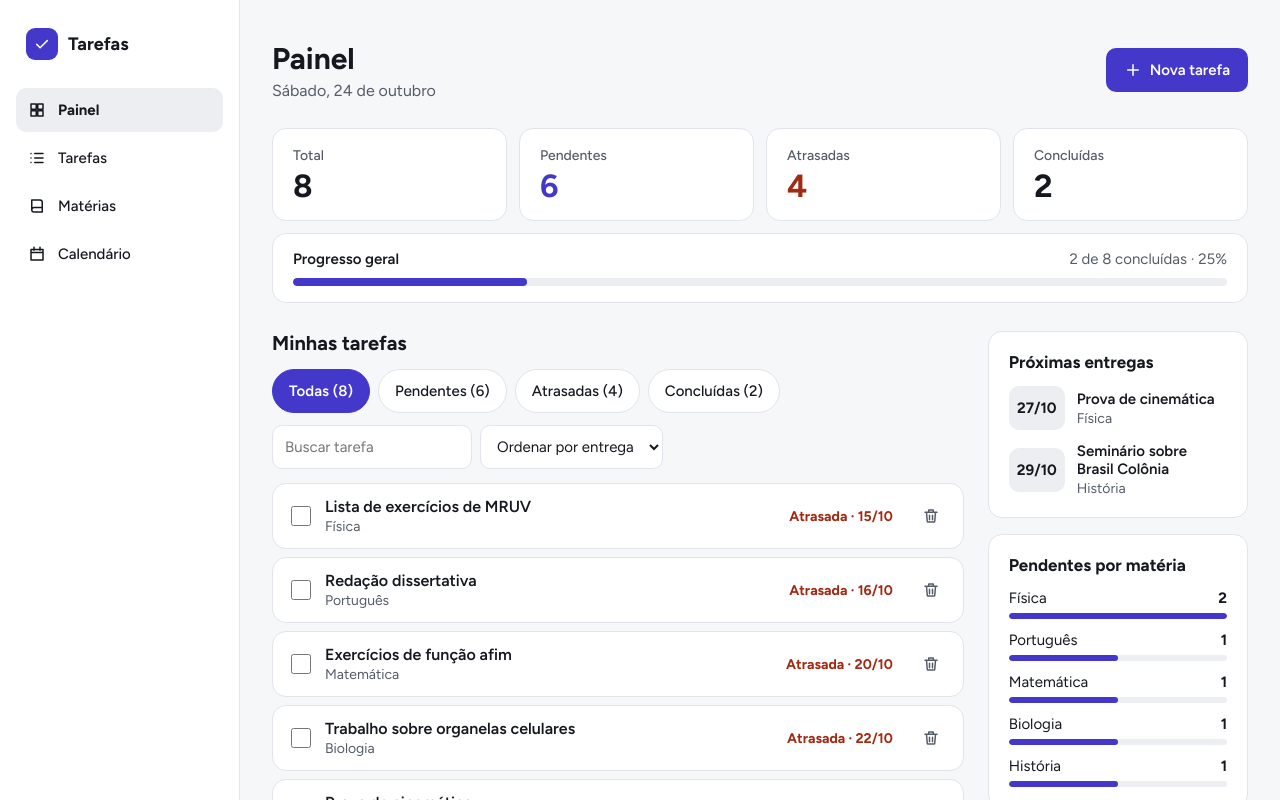
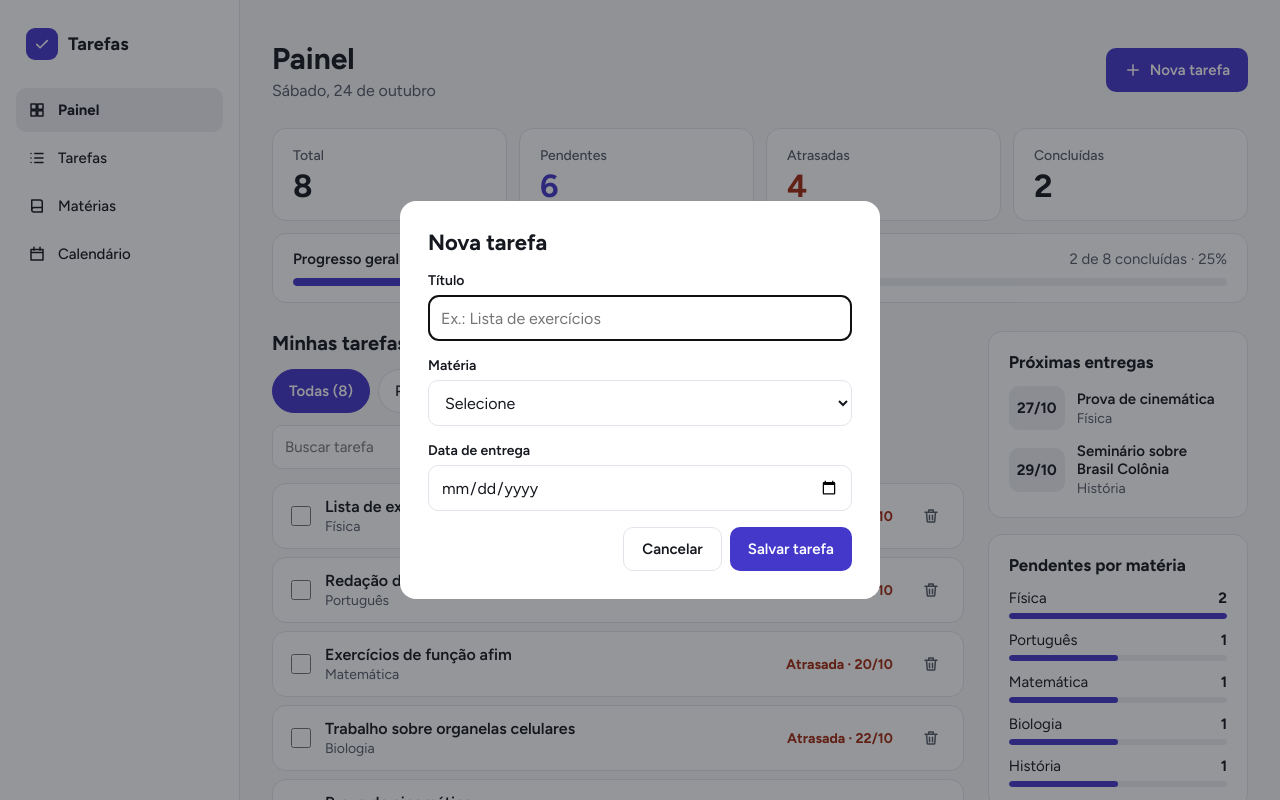
Before and after one commit to AlefPereiraSilva/school-task-manager-front, a React (Vite) app: page / in a window 1280 px wide. Both pictures are taken after a click on the button "Nova tarefa". Shown: the top 800 px of the page. Built offline with nearby package versions, Linux system fonts and the light colour scheme.

Commit message:
feat: adiciona formulário de nova tarefa

```diff
--- a/src/componentes/Cabecalho/Cabecalho.jsx
+++ b/src/componentes/Cabecalho/Cabecalho.jsx
@@ -10,7 +10,7 @@ function pegarDataDeHoje() {
   return texto.charAt(0).toUpperCase() + texto.slice(1)
 }
 
-function Cabecalho({ titulo }) {
+function Cabecalho({ titulo, aoClicarNovaTarefa }) {
   const dataDeHoje = pegarDataDeHoje()
 
   return (
@@ -20,8 +20,8 @@ function Cabecalho({ titulo }) {
         <p className="cabecalho-data">{dataDeHoje}</p>
       </div>
 
-      {/* quero implementar a aba de nova tarefa aqui*/}
-      <button type="button" className="botao-principal">
+      {/* Abre a janela de nova tarefa */}
+      <button type="button" className="botao-principal" onClick={aoClicarNovaTarefa}>
         <IconeMais />
         Nova tarefa
       </button>
--- /dev/null
+++ b/src/componentes/FormularioTarefa/FormularioTarefa.css
@@ -0,0 +1,84 @@
+/* Estilos da janela de nova tarefa */
+
+/* Fundo escuro que cobre a tela toda */
+.janela-fundo {
+  position: fixed;
+  inset: 0;
+  display: flex;
+  align-items: center;
+  justify-content: center;
+  padding: 16px;
+  background: rgba(21, 24, 30, 0.45);
+  z-index: 10;
+}
+
+.janela {
+  width: 100%;
+  max-width: 480px;
+  display: flex;
+  flex-direction: column;
+  gap: 16px;
+  padding: 28px;
+  background: var(--cor-cartao);
+  border-radius: 16px;
+}
+
+.janela-titulo {
+  margin: 0;
+  font-size: 22px;
+  font-weight: 700;
+}
+
+.campo {
+  display: flex;
+  flex-direction: column;
+  gap: 6px;
+}
+
+.campo label {
+  font-size: 14px;
+  font-weight: 600;
+}
+
+.campo input,
+.campo select {
+  height: 46px;
+  padding: 0 12px;
+  border: 1px solid var(--cor-borda);
+  border-radius: 10px;
+  background: var(--cor-cartao);
+  color: var(--cor-texto);
+  font-family: inherit;
+  font-size: 16px;
+}
+
+.janela-erro {
+  margin: 0;
+  font-size: 14px;
+  font-weight: 600;
+  color: var(--cor-atrasada);
+}
+
+.janela-botoes {
+  display: flex;
+  justify-content: flex-end;
+  gap: 8px;
+}
+
+/* Botão branco com borda */
+.botao-secundario {
+  min-height: 44px;
+  padding: 0 18px;
+  border: 1px solid var(--cor-borda);
+  border-radius: 10px;
+  background: var(--cor-cartao);
+  color: var(--cor-texto);
+  font-family: inherit;
+  font-size: 15px;
+  font-weight: 600;
+  cursor: pointer;
+}
+
+.botao-secundario:hover {
+  background: var(--cor-item-ativo);
+}
--- /dev/null
+++ b/src/componentes/FormularioTarefa/FormularioTarefa.jsx
@@ -0,0 +1,90 @@
+// Janela com o formulário para criar uma tarefa nova.
+
+import { useState } from 'react'
+import materias from '../../dados/materias.js'
+import './FormularioTarefa.css'
+
+function FormularioTarefa({ aoSalvar, aoFechar }) {
+  const [titulo, setTitulo] = useState('')
+  const [materia, setMateria] = useState('')
+  const [dataEntrega, setDataEntrega] = useState('')
+  const [erro, setErro] = useState('')
+
+  function salvar(evento) {
+    // Não deixa a página recarregar ao enviar o formulário
+    evento.preventDefault()
+
+    if (titulo.trim() === '' || materia === '' || dataEntrega === '') {
+      setErro('Preencha todos os campos.')
+      return
+    }
+
+    aoSalvar({ titulo: titulo.trim(), materia: materia, dataEntrega: dataEntrega })
+  }
+
+  // Fecha a janela com a tecla Esc
+  function verificarTecla(evento) {
+    if (evento.key === 'Escape') {
+      aoFechar()
+    }
+  }
+
+  return (
+    <div className="janela-fundo" onKeyDown={verificarTecla}>
+      <form
+        className="janela"
+        role="dialog"
+        aria-modal="true"
+        aria-labelledby="titulo-janela"
+        onSubmit={salvar}
+      >
+        <h2 id="titulo-janela" className="janela-titulo">Nova tarefa</h2>
+
+        <div className="campo">
+          <label htmlFor="campo-titulo">Título</label>
+          <input
+            id="campo-titulo"
+            type="text"
+            placeholder="Ex.: Lista de exercícios"
+            value={titulo}
+            onChange={(evento) => setTitulo(evento.target.value)}
+            autoFocus
+          />
+        </div>
+
+        <div className="campo">
+          <label htmlFor="campo-materia">Matéria</label>
+          <select id="campo-materia" value={materia} onChange={(evento) => setMateria(evento.target.value)}>
+            <option value="">Selecione</option>
+            {materias.map((nome) => (
+              <option key={nome} value={nome}>{nome}</option>
+            ))}
+          </select>
+        </div>
+
+        <div className="campo">
+          <label htmlFor="campo-data">Data de entrega</label>
+          <input
+            id="campo-data"
+            type="date"
+            value={dataEntrega}
+            onChange={(evento) => setDataEntrega(evento.target.value)}
+          />
+        </div>
+
+        {erro !== '' && <p className="janela-erro" role="alert">{erro}</p>}
+
+        <div className="janela-botoes">
+          <button type="button" className="botao-secundario" onClick={aoFechar}>
+            Cancelar
+          </button>
+          <button type="submit" className="botao-principal">
+            Salvar tarefa
+          </button>
+        </div>
+      </form>
+    </div>
+  )
+}
+
+export default FormularioTarefa
--- /dev/null
+++ b/src/dados/materias.js
@@ -0,0 +1,18 @@
+// Matérias que aparecem no formulário de nova tarefa.
+
+const materias = [
+  'Artes',
+  'Biologia',
+  'Educação Física',
+  'Filosofia',
+  'Física',
+  'Geografia',
+  'História',
+  'Inglês',
+  'Matemática',
+  'Português',
+  'Química',
+  'Sociologia',
+]
+
+export default materias
--- a/src/paginas/Painel/Painel.jsx
+++ b/src/paginas/Painel/Painel.jsx
@@ -3,6 +3,7 @@ import BarraProgresso from '../../componentes/BarraProgresso/BarraProgresso.jsx'
 import Cabecalho from '../../componentes/Cabecalho/Cabecalho.jsx'
 import CartaoResumo from '../../componentes/CartaoResumo/CartaoResumo.jsx'
 import FiltrosTarefas from '../../componentes/FiltrosTarefas/FiltrosTarefas.jsx'
+import FormularioTarefa from '../../componentes/FormularioTarefa/FormularioTarefa.jsx'
 import ListaTarefas from '../../componentes/ListaTarefas/ListaTarefas.jsx'
 import PendentesPorMateria from '../../componentes/PendentesPorMateria/PendentesPorMateria.jsx'
 import ProximasEntregas from '../../componentes/ProximasEntregas/ProximasEntregas.jsx'
@@ -16,6 +17,7 @@ function Painel() {
   const [filtro, setFiltro] = useState('todas')
   const [busca, setBusca] = useState('')
   const [ordem, setOrdem] = useState('entrega')
+  const [formularioAberto, setFormularioAberto] = useState(false)
 
   const hoje = pegarHoje()
   const pendentes = tarefas.filter((tarefa) => !tarefa.concluida)
@@ -61,6 +63,19 @@ function Painel() {
     setTarefas(novasTarefas)
   }
 
+  // Coloca a tarefa nova na lista e fecha a janela
+  function adicionarTarefa(dados) {
+    const novaTarefa = {
+      id: Date.now(), // número diferente para cada tarefa
+      titulo: dados.titulo,
+      materia: dados.materia,
+      dataEntrega: dados.dataEntrega,
+      concluida: false,
+    }
+    setTarefas([...tarefas, novaTarefa])
+    setFormularioAberto(false)
+  }
+
   // Tira a tarefa da lista
   function excluirTarefa(id) {
     const novasTarefas = tarefas.filter((tarefa) => tarefa.id !== id)
@@ -70,7 +85,7 @@ function Painel() {
   return (
     <main className="painel">
       <div className="painel-conteudo">
-        <Cabecalho titulo="Painel" />
+        <Cabecalho titulo="Painel" aoClicarNovaTarefa={() => setFormularioAberto(true)} />
 
         <section className="painel-resumo" aria-label="Resumo">
           <div className="painel-cartoes">
@@ -112,6 +127,13 @@ function Painel() {
           </aside>
         </div>
       </div>
+
+      {formularioAberto && (
+        <FormularioTarefa
+          aoSalvar={adicionarTarefa}
+          aoFechar={() => setFormularioAberto(false)}
+        />
+      )}
     </main>
   )
 }
```
